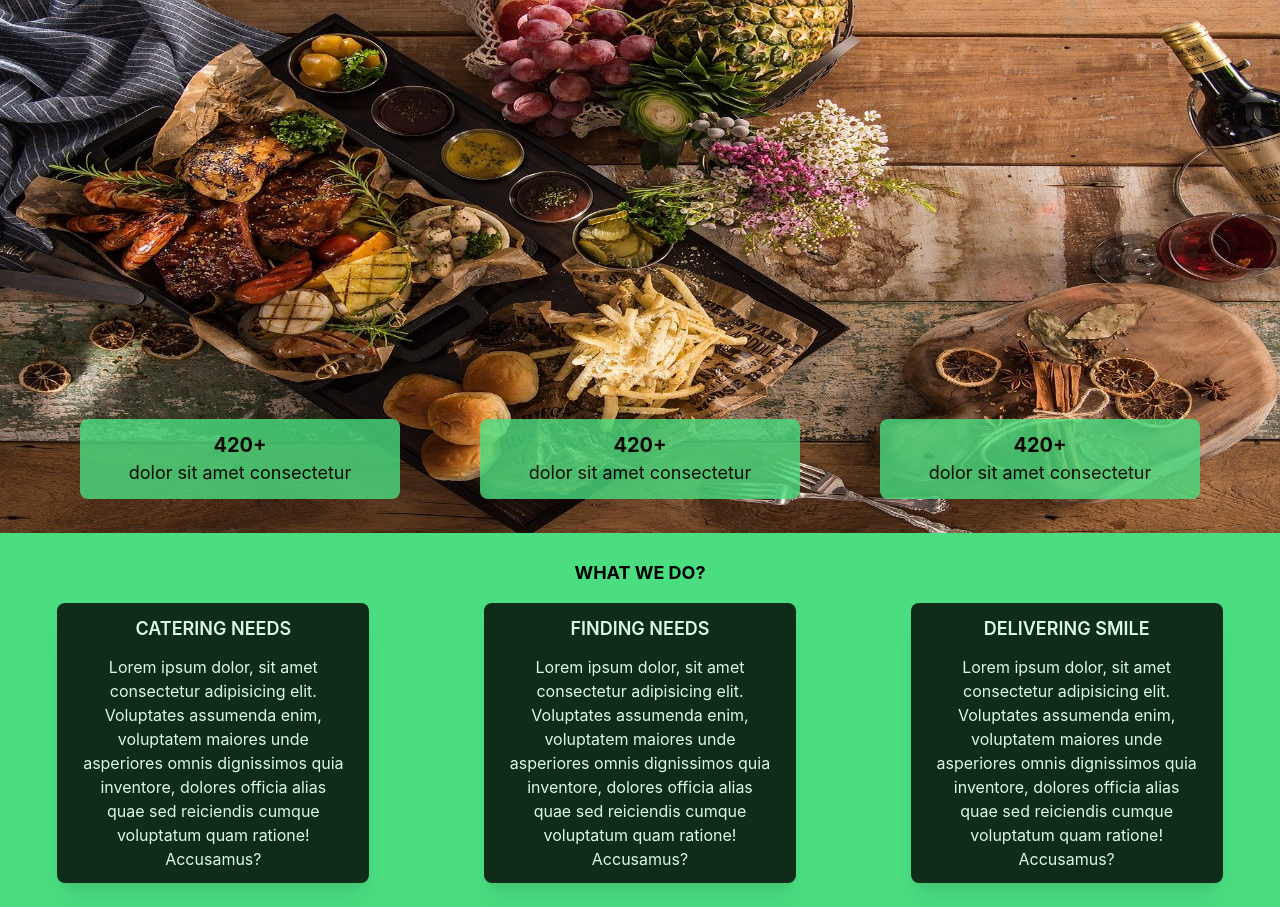
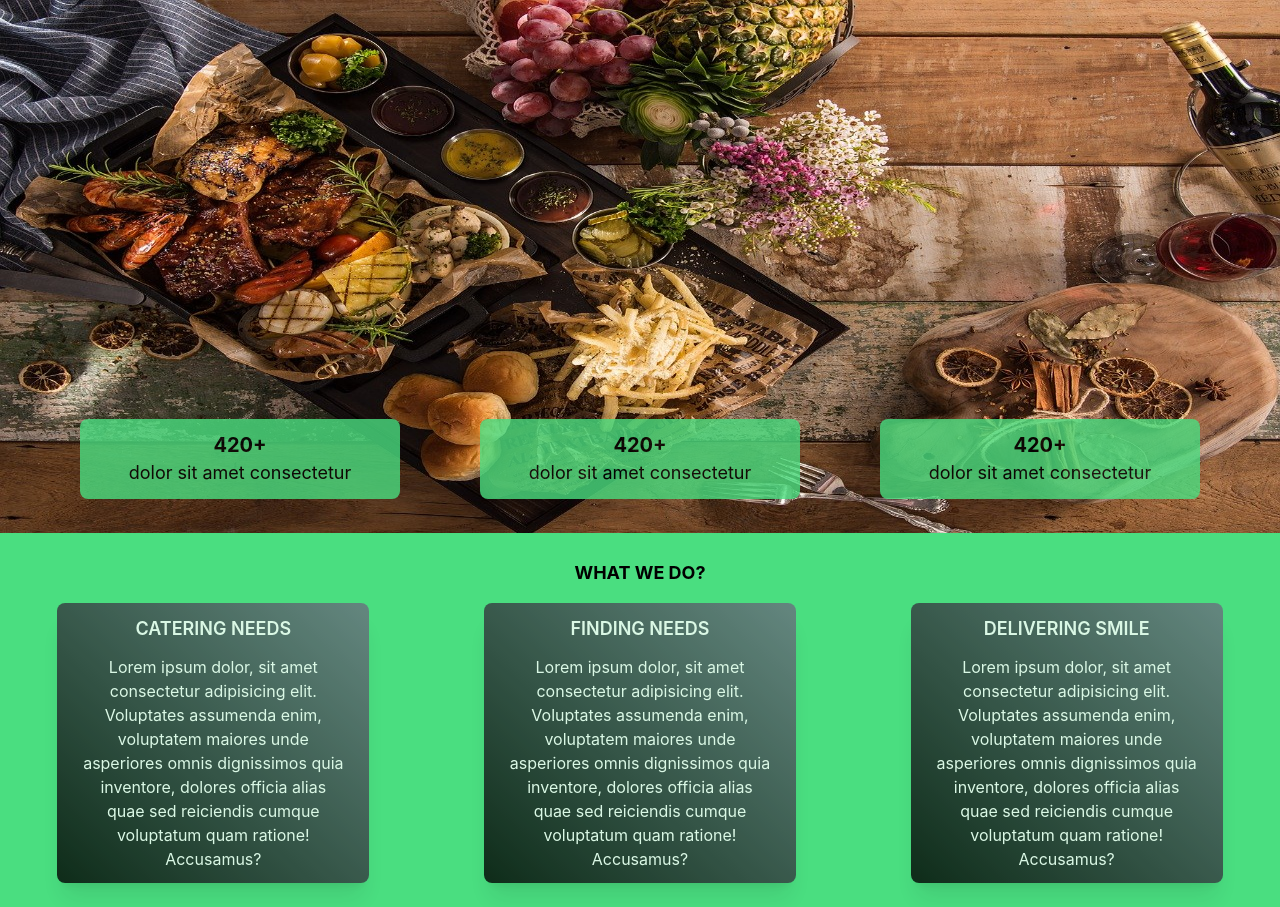
Before and after one commit to Riya2919/GIFT-A-SMILE, a Next.js app: page / in a window 1280 px wide. Built offline with nearby package versions, Linux system fonts and the light colour scheme.

Commit message:
Some changes

```diff
--- a/pages/index.js
+++ b/pages/index.js
@@ -38,19 +38,19 @@ export default function Home() {
           <h2 className='text-center font-semibold uppercase mb-3 sm:font-bold sm:text-lg'>What we do?</h2>
           <div className='space-y-5 w-screen md:flex md:space-y-0 md:flex-wrap'>
             <div className='w-3/4 sm:w-2/5 mx-auto md:p-3 lg:w-1/4 lg:p-1'>
-              <div className='bg-black opacity-80 rounded-lg p-3 shadow-xl'>
+              <div className='bg-gradient-to-tr from-black to-gray-500 opacity-80 rounded-lg p-3 shadow-xl'>
                 <h3 className='text-center font-semibold text-white mb-3 uppercase lg:text-lg'>Catering Needs</h3>
                 <p className='text-white text-center text-sm px-3 lg:text-base'>Lorem ipsum dolor, sit amet consectetur adipisicing elit. Voluptates assumenda enim, voluptatem maiores unde asperiores omnis dignissimos quia inventore, dolores officia alias quae sed reiciendis cumque voluptatum quam ratione! Accusamus?</p>
               </div>
             </div>
             <div className='w-3/4 sm:w-2/5 mx-auto md:p-3 lg:w-1/4 lg:p-1'>
-              <div className='bg-black opacity-80 rounded-lg p-3 shadow-xl'>
+              <div className='bg-gradient-to-tr from-black to-gray-500 opacity-80 rounded-lg p-3 shadow-xl'>
                 <h3 className='text-center font-semibold text-white mb-3 uppercase lg:text-lg'>Finding Needs</h3>
                 <p className='text-white text-center text-sm px-3 lg:text-base'>Lorem ipsum dolor, sit amet consectetur adipisicing elit. Voluptates assumenda enim, voluptatem maiores unde asperiores omnis dignissimos quia inventore, dolores officia alias quae sed reiciendis cumque voluptatum quam ratione! Accusamus?</p>
               </div>
             </div>
             <div className='w-3/4 sm:w-2/5 mx-auto md:p-3 lg:w-1/4 lg:p-1'>
-              <div className='bg-black opacity-80  rounded-lg p-3 shadow-xl'>
+              <div className='bg-gradient-to-tr from-black to-gray-500 opacity-80  rounded-lg p-3 shadow-xl'>
                 <h3 className='text-center font-semibold text-white mb-3 uppercase lg:text-lg'>Delivering smile</h3>
                 <p className='text-white text-center text-sm px-3 lg:text-base'>Lorem ipsum dolor, sit amet consectetur adipisicing elit. Voluptates assumenda enim, voluptatem maiores unde asperiores omnis dignissimos quia inventore, dolores officia alias quae sed reiciendis cumque voluptatum quam ratione! Accusamus?</p>
               </div>
```
